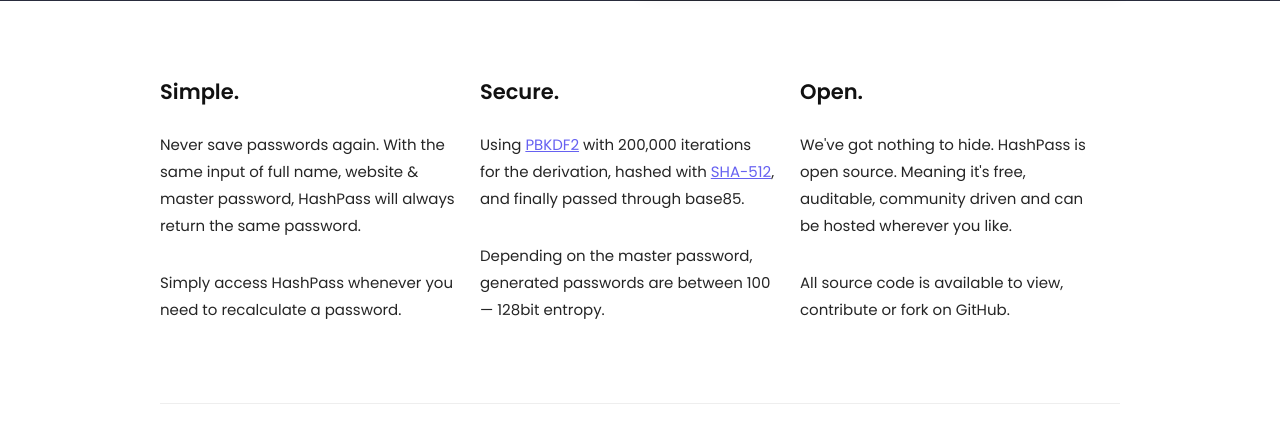
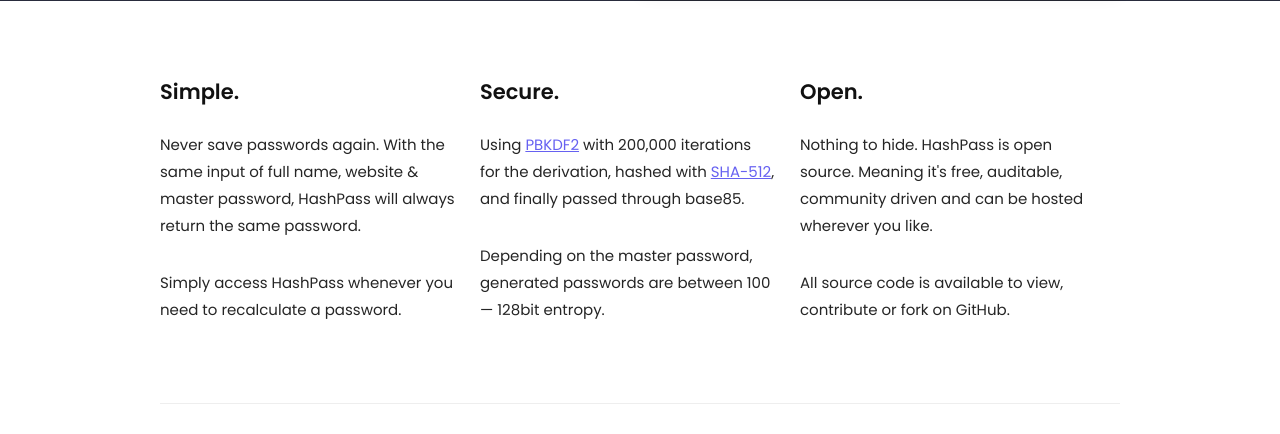
Before and after one commit to scottparry/hashpass, a PHP site: page / in a window 1280 px wide. Shown: the part 733-1167 px from the top of the page. Run offline with PHP 8.4, Linux system fonts and the light colour scheme.

Commit message:
Tweak text.

```diff
--- a/index.php
+++ b/index.php
@@ -129,7 +129,7 @@
 
                     <div class="one-third">
                         <h5>Open.</h5>
-                        <p>We've got nothing to hide. HashPass is open source. Meaning it's free, auditable, community driven and can be hosted wherever you like.</p>
+                        <p>Nothing to hide. HashPass is open source. Meaning it's free, auditable, community driven and can be hosted wherever you like.</p>
                         <p>All source code is available to view, contribute or fork on GitHub.</p>
                     </div>
 
```
